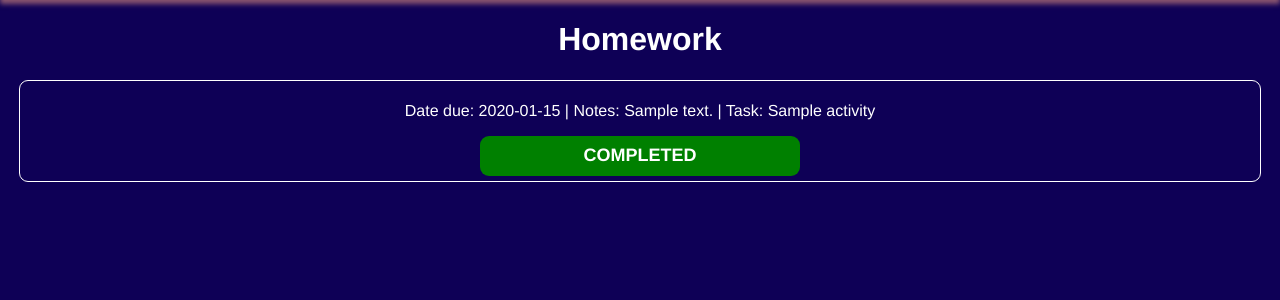
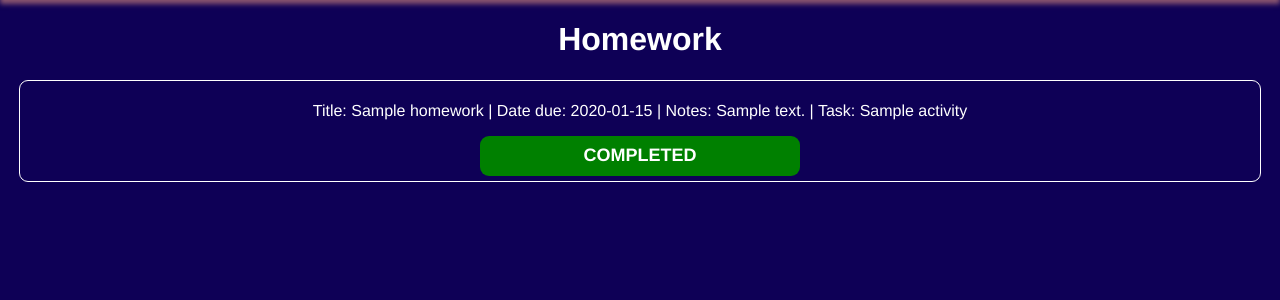
Before and after one commit to jonnyjames10/university_project, a Flask app: page /homework in a window 1280 px wide. Shown: the part 100-400 px from the top of the page. Run offline with Flask 3, Linux system fonts and the light colour scheme; a user stored in the database is signed in; tables that the repository leaves empty hold one stand-in row (values such as "Sample post"); some web fonts are replaced.

Commit message:
Fixed issues with homework

```diff
--- a/education/routes.py
+++ b/education/routes.py
@@ -204,6 +204,8 @@ def check_answers():
         if int(i) == int(j):
             correct += 1
     results(correct, int(correct*10))
+    if session['homework'] == True:
+        end_homework(correct, current_user.id)
     return redirect(url_for('primary_school'))
 
 @app.route("/primary_school/cyberbullying/pong", methods=['GET', 'POST'])
@@ -296,9 +298,10 @@ def homework_helper(classes):
         homework_obj.append(cl.homeworks) # Add homework objects from class to list
     homeworks = []
     for h in homework_obj:
-        for hw in range(0, len(h)+1):
-            if h:
+        if h:
+            for hw in range(0, len(h)+2):
                 homeworks.append(Homework.query.get(hw)) # Add homeworks from the object to a list
+    print(homeworks)
     activities = []
     for hw in homeworks:
         if hw:
@@ -334,11 +337,12 @@ def homework():
 @login_required
 def view_homework(homework_id):
     homework = Homework.query.get_or_404(homework_id)
-    homework_results = HomeworkResult.query.filter(HomeworkResult.homework_id == homework_id)
+    homework_results = HomeworkResult.query.filter(HomeworkResult.homework_id == homework.id)
+    activity = Activity.query.get_or_404(homework.activity_id)
     students = []
     for hw in homework_results:
         students.append(User.query.get_or_404(hw.user_id))
-    return render_template('view_homework.html', homework=homework, homework_results=homework_results, students=students)
+    return render_template('view_homework.html', homework=homework, homework_results=homework_results, students=students, activity=activity)
 
 @app.route("/completing_homework/<int:activity_id>/<int:homework_id>")
 @login_required
@@ -359,4 +363,5 @@ def end_homework(mark, user_id):
     session.pop('homework', None)
     session['homework'] = False
     session.pop('homework_id', None)
+    flash("Homework completed!")
     return redirect(url_for('home'))
--- a/education/templates/homework.html
+++ b/education/templates/homework.html
@@ -1,11 +1,10 @@
 {% extends "layout.html" %}
 {% block content %}
     <h1>Homework</h1>
-
     {% for hw in complete_hw %}
         {% if hw %}
             <div class="hw_list">
-                <p>Date due: {{ hw[0].due_date.date() }} |{% if hw[0].notes %} Notes: {{ hw[0].notes }} |{% endif %} Task: {{ hw[1].name }}</p>
+                <p>Title: {{ hw[0].title }} | Date due: {{ hw[0].due_date.date() }} |{% if hw[0].notes %} Notes: {{ hw[0].notes }} |{% endif %} Task: {{ hw[1].name }}</p>
                 <div class="navbar_item">
                     {% if hw[0].id in completed_id %}
                         <form action="#">
--- a/education/templates/view_homework.html
+++ b/education/templates/view_homework.html
@@ -2,6 +2,7 @@
 {% block content %}
     <h1>View Homework</h1>
     <h3>Title: {{homework.title}} | Due date: {{ homework.due_date.date() }}{% if homework.notes|length > 0 %} | Notes: {{ homework.notes }}{% endif %}</h3>
+    <h3>Activity: {{ activity.name }}</h3>
     <br>
     <table class="homework_result_table" style="width: 50vw; margin-left: auto; margin-right: auto; border: 1px solid white;">
         <tr style="border: 1px solid white">
--- a/run.py
+++ b/run.py
@@ -1,4 +1,3 @@
 from education import app
 if __name__ == "__main__":
-    app.run(debug=True)
-    #, ssl_context=("https_cert.pem", "https_key.pem")
+    app.run(debug=True, ssl_context=("https_cert.pem", "https_key.pem"))
```
